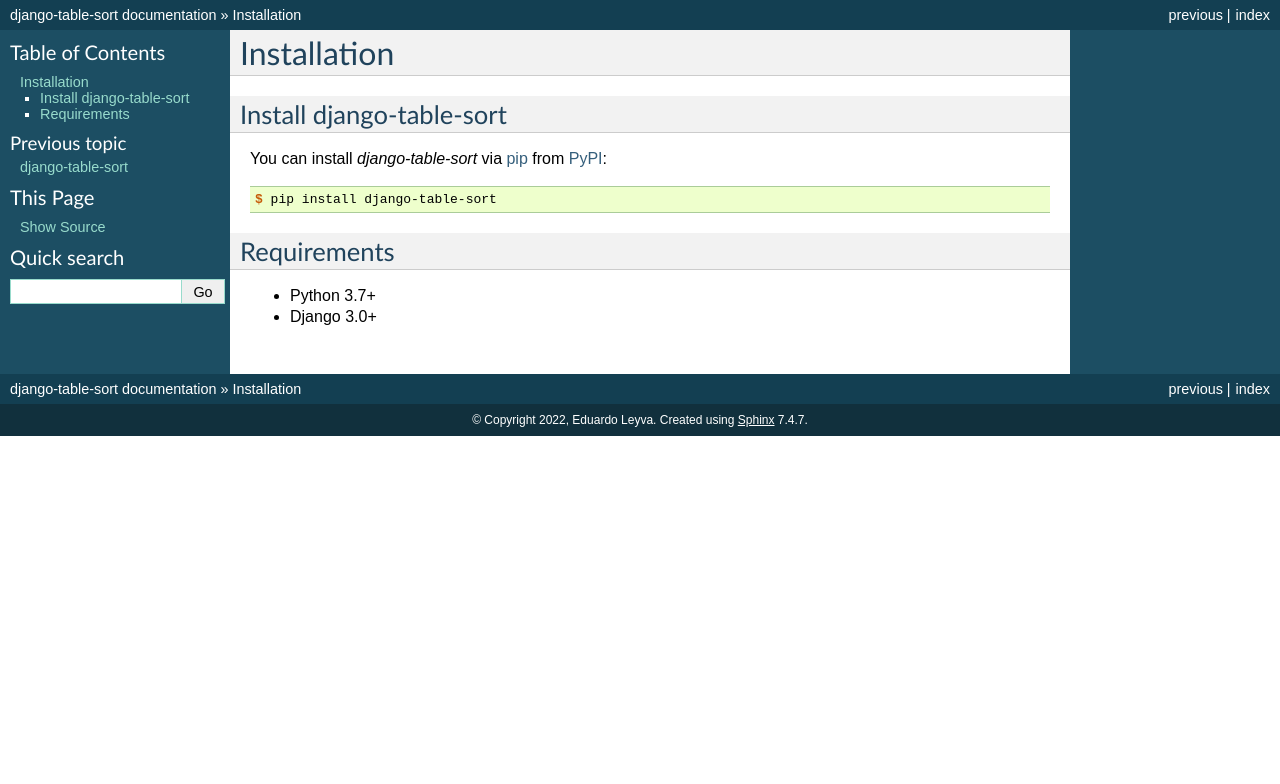
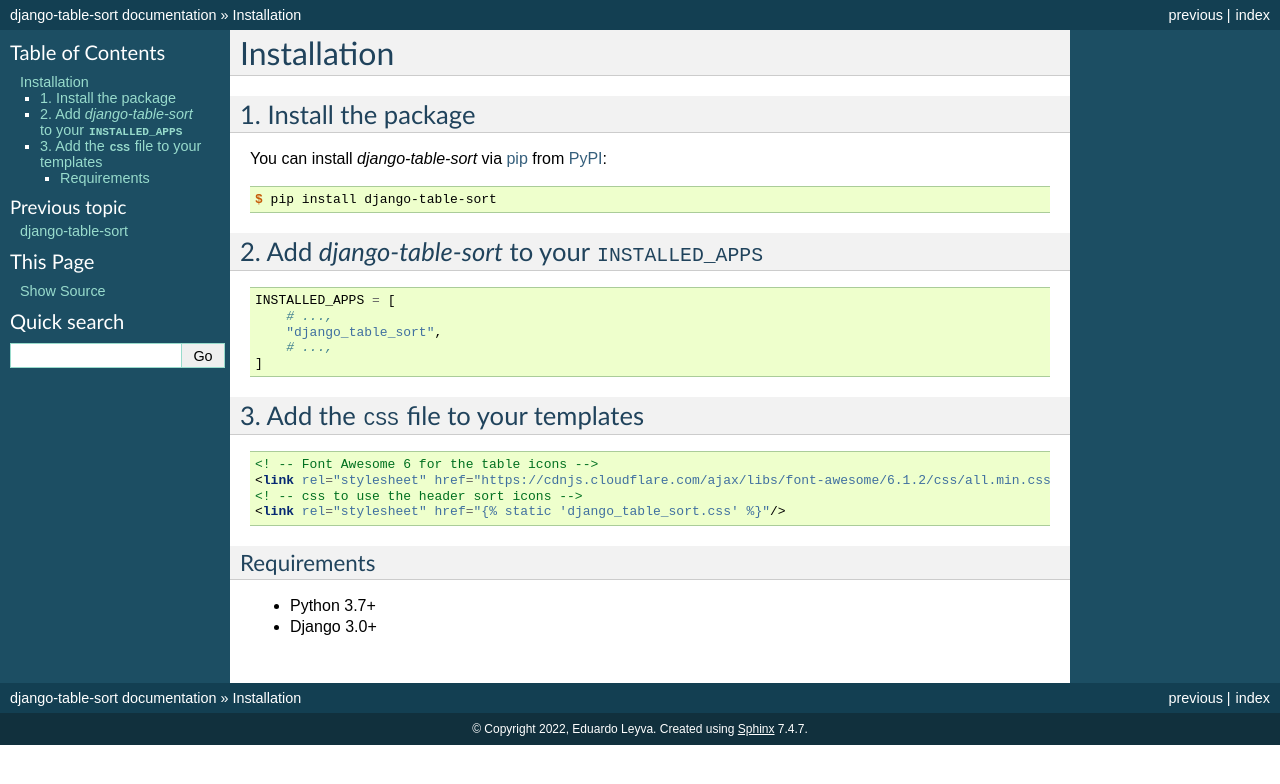
Before and after one commit to TheRealVizard/django-table-sort, a Sphinx documentation site: the page built from docs/installation.rst, in a window 1280 px wide. Shown: the top 784 px of the page. Built offline with Sphinx 7.4.7, drawn with Linux system fonts in a browser that asks for light colours.

```diff
--- a/docs/installation.rst
+++ b/docs/installation.rst
@@ -1,14 +1,35 @@
 Installation
 ============
 
-Install django-table-sort
---------------------------------
+1. Install the package
+^^^^^^^^^^^^^^^^^^^^^^
 
 You can install *django-table-sort* via pip_ from PyPI_:
 
 .. code:: console
 
    $ pip install django-table-sort
+
+2. Add *django-table-sort* to your ``INSTALLED_APPS``
+^^^^^^^^^^^^^^^^^^^^^^^^^^^^^^^^^^^^^^^^^^^^^^^^^^^^^
+
+.. code-block:: python
+
+   INSTALLED_APPS = [
+       # ...,
+       "django_table_sort",
+       # ...,
+   ]
+
+3. Add the ``CSS`` file to your templates
+^^^^^^^^^^^^^^^^^^^^^^^^^^^^^^^^^^^^^^^^^
+
+.. code-block:: html
+
+   <! -- Font Awesome 6 for the table icons -->
+   <link rel="stylesheet" href="https://cdnjs.cloudflare.com/ajax/libs/font-awesome/6.1.2/css/all.min.css" integrity="sha512-1sCRPdkRXhBV2PBLUdRb4tMg1w2YPf37qatUFeS7zlBy7jJI8Lf4VHwWfZZfpXtYSLy85pkm9GaYVYMfw5BC1A==" crossorigin="anonymous" referrerpolicy="no-referrer" />
+   <! -- css to use the header sort icons -->
+   <link rel="stylesheet" href="{% static 'django_table_sort.css' %}"/>
 
 Requirements
 ------------
```
Also changed, not shown: README.md (+6 -3 lines).
